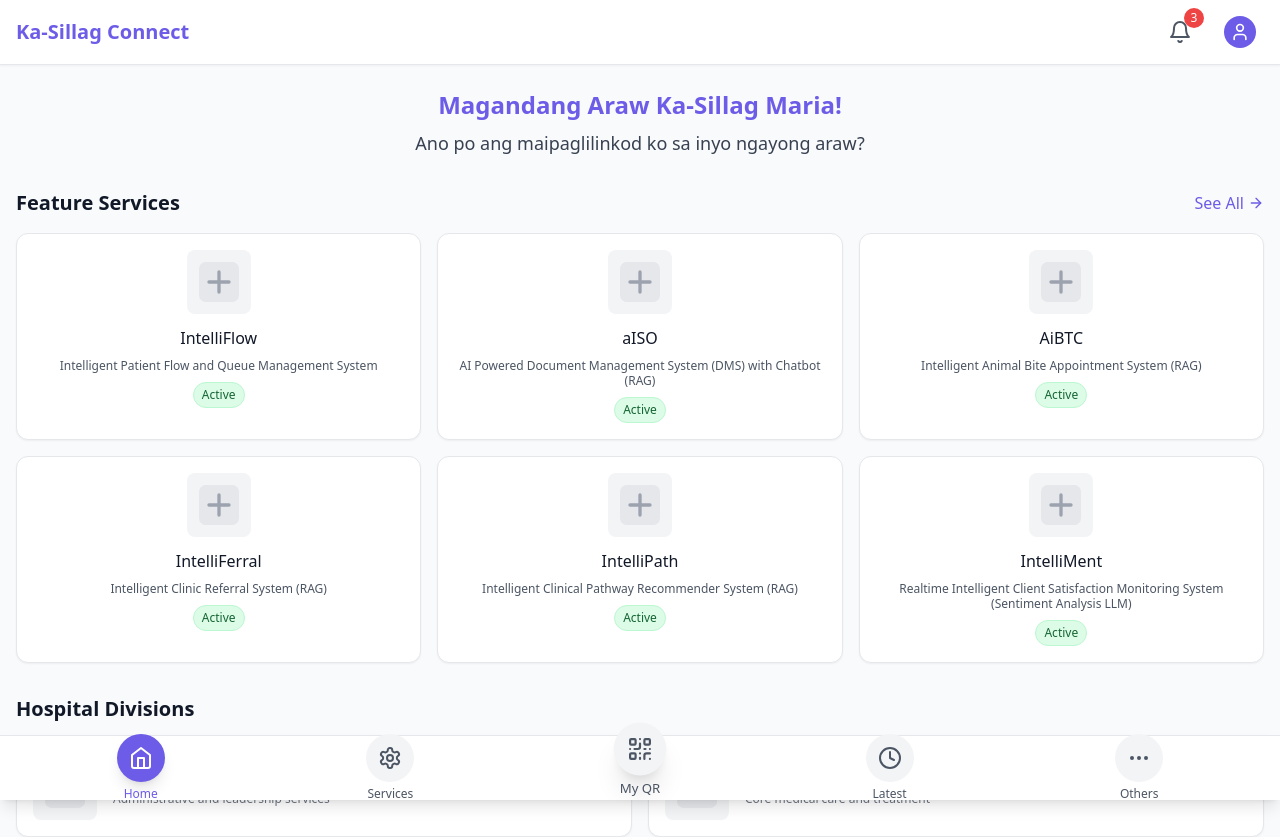
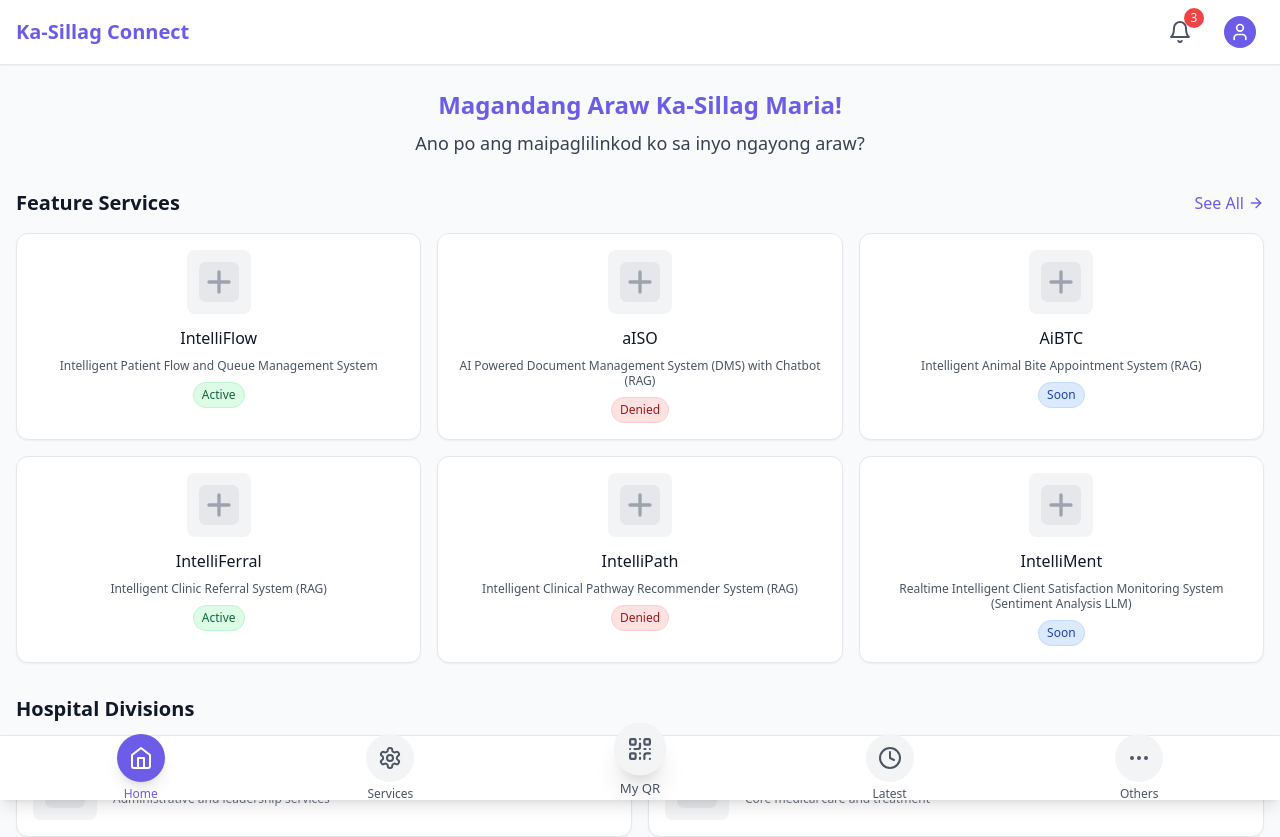
Before and after one commit to javptechdev/ka-sillag-docdev, a Next.js app: page /home in a window 1280 px wide. Shown: the top 837 px of the page. Built offline with nearby package versions, Linux system fonts and the light colour scheme.

Commit message:
feature services mix

```diff
--- a/app/home/page.tsx
+++ b/app/home/page.tsx
@@ -106,14 +106,14 @@ export default function HomePage() {
       id: '2',
       name: 'aISO',
       logo: '/icons/placeholder.svg',
-      status: 'active',
+      status: 'denied',
       description: 'AI Powered Document Management System (DMS) with Chatbot (RAG)'
     },
     {
       id: '3',
       name: 'AiBTC',
       logo: '/icons/placeholder.svg',
-      status: 'active',
+      status: 'soon',
       description: 'Intelligent Animal Bite Appointment System (RAG)'
     },
     {
@@ -127,14 +127,14 @@ export default function HomePage() {
       id: '5',
       name: 'IntelliPath',
       logo: '/icons/placeholder.svg',
-      status: 'active',
+      status: 'denied',
       description: 'Intelligent Clinical Pathway Recommender System (RAG)'
     },
     {
       id: '6',
       name: 'IntelliMent',
       logo: '/icons/placeholder.svg',
-      status: 'active',
+      status: 'soon',
       description: 'Realtime Intelligent Client Satisfaction Monitoring System (Sentiment Analysis LLM)'
     }
   ])
```
